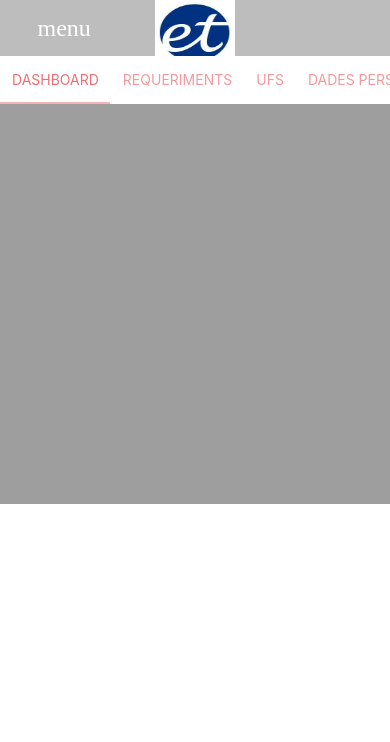
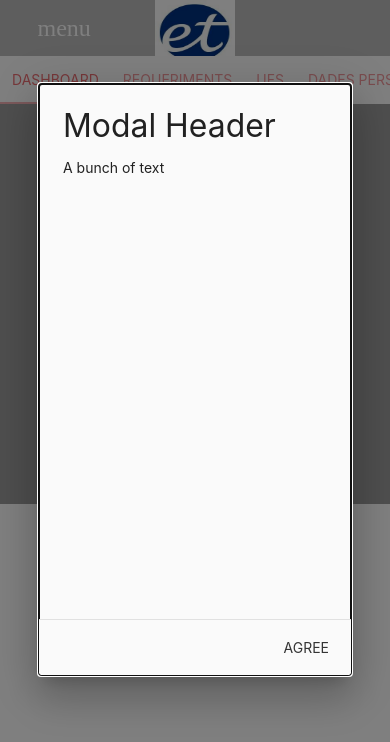
Before and after one commit to ProyectoMatriculaciones/app, a website: page www/index.html in a window 390 px wide. Drawn offline with nearby package versions, Linux system fonts and the light colour scheme; some packages are replaced by stand-ins of ours; some icons are missing; files whose address does not match are found by name.

Commit message:
Automatic starter modal added

```diff
--- a/www/index.html
+++ b/www/index.html
@@ -37,6 +37,20 @@
   <div id="ufs" class="col s12 grey"></div>
   <div id="personalData" class="col s12 grey"></div>
 
+  <!-- Modal Trigger -->
+  <!-- <a class="waves-effect waves-light btn modal-trigger" href="#modal1">Modal</a> -->
+
+  <!-- Modal Structure -->
+  <div id="modal1" class="modal modal-fixed-footer">
+    <div class="modal-content">
+      <h4>Modal Header</h4>
+      <p>A bunch of text</p>
+    </div>
+    <div class="modal-footer">
+      <a href="#!" class="modal-close waves-effect waves-green btn-flat">Agree</a>
+    </div>
+  </div>
+
 
   <!--  Scripts-->
   <script src="cordova.js"></script>
--- a/www/js/init.js
+++ b/www/js/init.js
@@ -8,14 +8,25 @@
     var el = document.getElementById('tabs');
     var instance = M.Tabs.init(el, options);
 
+    $(document).ready(function(){
+      $('.modal').modal();
+      $('.modal').modal('open');
+
+    });
+
+
   }); // end of document ready
 })(jQuery); // end of jQuery name space
 
 document.addEventListener('deviceready', onDeviceReady, false);
+
 
 function onDeviceReady() {
     // Cordova is now initialized. Have fun!
 
     console.log('Running cordova-' + cordova.platformId + '@' + cordova.version);
     //document.getElementById('deviceready').classList.add('ready');
+    // var instance = M.Modal.getInstance(elem);
+    //   instance.open();
+
 }
```
